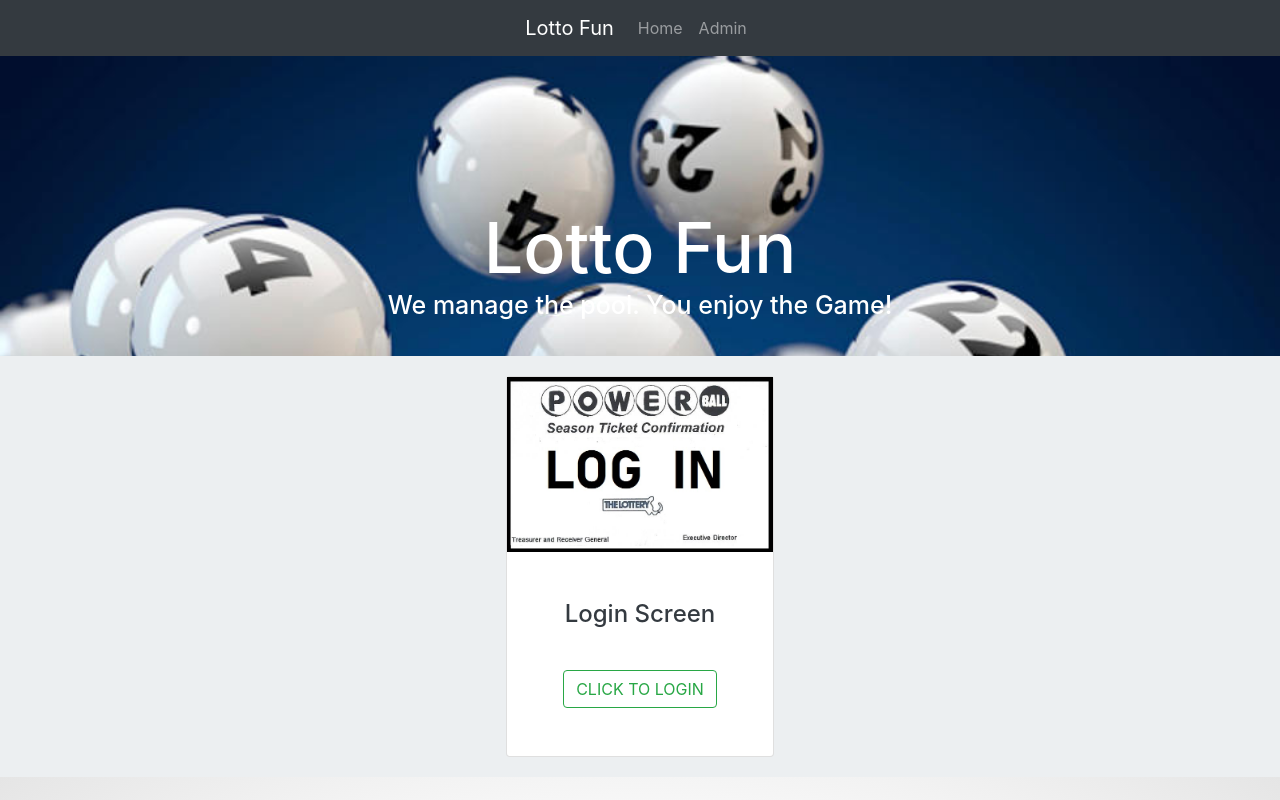
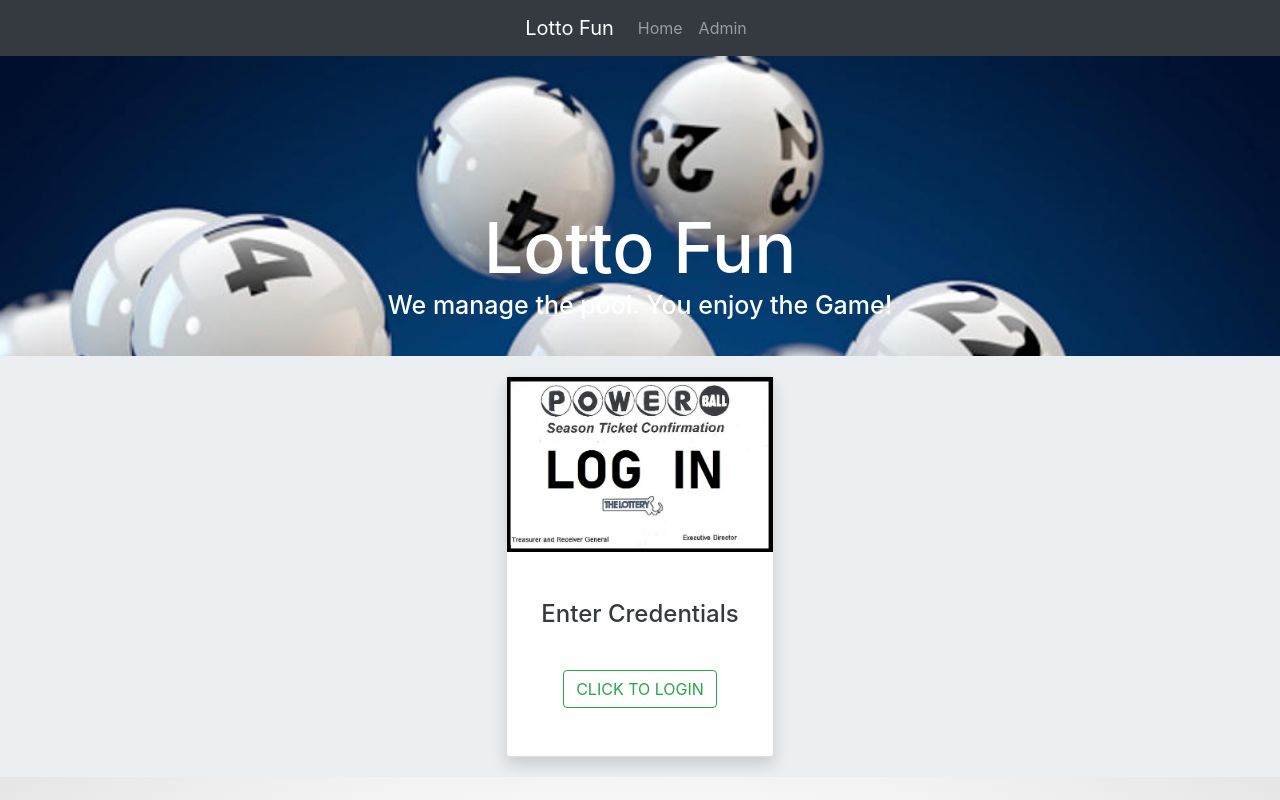
Before and after one commit to LisaMichael/LotteryPoolMgr, a React (Create React App) app in the folder client/: page / in a window 1280 px wide. Built offline with nearby package versions, Linux system fonts and the light colour scheme.

Commit message:
updating ticket page

```diff
--- a/client/src/App.js
+++ b/client/src/App.js
@@ -5,10 +5,11 @@ import './App.css';
 import Navbar from "./components/Navbar";
 import Header from "./components/Header";
 import Login from './pages/Login';
+import LoginForm from './pages/LoginForm';
+import Tickets from './pages/Tickets';
 import Home from './pages/Home';
 import Members from './pages/Members';
-// import Col from "./components/Col";
-// import Row from "./components/Row";
+// import Form from "./components/Form";
 import Wrapper from "./components/Wrapper";
 import Admin from "./pages/Admin";
 
@@ -32,6 +33,7 @@ class App extends Component {
               <Route exact path="/Admin" component={Admin} />
               <Route exact path="/Home" component={Home} />
               <Route exact path="/Members" component={Members} />
+              <Route exact path="/Tickets" component={Tickets} />
 
               {/* <Route exact path="/home" component={Home} /> */}
 
--- a/client/src/components/Card/style.css
+++ /dev/null
@@ -1,19 +0,0 @@
-.card {
-  background-size: cover;
-  background-position: center;
-  background-clip: content-box;
-  border: 6px solid white;
-  height: 400px;
-  width: 400px;
-  box-shadow: 0 3px 6px rgba(0, 0, 0, 0.16), 0 3px 6px rgba(0, 0, 0, 0.23);
-  position: relative;
-  margin: 0 auto;
-  margin-top: 30px;
-}
-
-.card .fa-spinner {
-  font-size: 180px;
-  position: absolute;
-  left: 25%;
-  top: 25%;
-}
--- a/client/src/components/Card1/index.js
+++ b/client/src/components/Card1/index.js
@@ -13,7 +13,7 @@ import "./style.css";
 const Card1 = props => {
 
     return (
-        <div className="card text-center">
+        <div className="card text-center shadow">
             <div className="overflow">
                 <img src={props.imgsrc} alt="imagelogin" style={{ height: '175px' }} className="card-image-top" />
             </div>
--- a/client/src/components/Card1/style.css
+++ b/client/src/components/Card1/style.css
@@ -28,6 +28,7 @@ overflow{
 
 .card-image-top{
     transform: scale(1);
+    transition: transform 0.5s ease;
 }
 .card-image-top:hover{
     transform: scale(1.2);
--- a/client/src/pages/Home.js
+++ b/client/src/pages/Home.js
@@ -13,11 +13,8 @@ class Home extends Component {
   render() {
     return (
 
-
       <div className="container-fluid d-flex justify-content-center">
-
         <div className='row'>
-
           <div className="col-md-3"><Card1 imgsrc={img2} alt="imageMembers" title="View Memberlist" /></div>
           <div className="col-md-3"><Card1 imgsrc={img3} title="Season Summary" /></div>
           <div className="col-md-3"><Card1 imgsrc={img4} title="Ticket list" /></div>
--- a/client/src/pages/Login.js
+++ b/client/src/pages/Login.js
@@ -11,7 +11,7 @@ function Login() {
     return(
 
 <div>
-  <Card1 imgsrc={imgLogin} alt="imageLogin" title="Login Screen"  />
+  <Card1 imgsrc={imgLogin} alt="imageLogin" title="Enter Credentials"  />
   </div>
 
     )
--- a/client/src/pages/LoginForm.js
+++ b/client/src/pages/LoginForm.js
@@ -1,6 +1,8 @@
 import React from 'react' ;
 import Navbar from '../components/Navbar';
 import Header from '../components/Header';
+// import Form from '../components/Form';
+// import Card from '../components/Card'
 
 
 function LoginForm() {
@@ -9,7 +11,10 @@ function LoginForm() {
 
 <div>
   <Header/>
+
+
   </div>
+
 
     )
 };
--- a/client/src/pages/summary.js
+++ b/client/src/pages/summary.js
@@ -12,6 +12,7 @@ function Summary () {
        <Hero>
            <h1>Season Summary</h1>
        </Hero>
+       <Card></Card>
         </div>
     );
 }
--- a/client/src/pages/tickets.js
+++ b/client/src/pages/tickets.js
@@ -1 +1,43 @@
 import React from 'react';
+
+class Tickets extends React.Component {
+    constructor(props) {
+      super(props);
+      this.state = { isEditing: false };
+    }
+
+    onChange(event) {
+      this.props.onChange(event.target.value);
+    }
+
+    toggleEditing() {
+      this.setState({ isEditing: !this.state.isEditing });
+    }
+
+    render() {
+      return (
+        <div>
+          <label htmlFor={this.props.name}>Enter Ticket numbers</label>
+          {this.state.isEditing ? (
+            <input
+              type="number"
+              name={this.props.name}
+              value={this.props.value}
+              onChange={this.onChange.bind(this)}
+              onBlur={this.toggleEditing.bind(this)}
+            />
+          ) : (
+            <input
+              type="text"
+              name={this.props.name}
+              value={this.props.value}
+              onFocus={this.toggleEditing.bind(this)}
+              readOnly
+            />
+          )}
+        </div>
+      );
+    }
+  }
+
+  export default Tickets;
```
Also changed, not shown: client/src/components/Card/index.js (deleted, +0 -30 lines).
